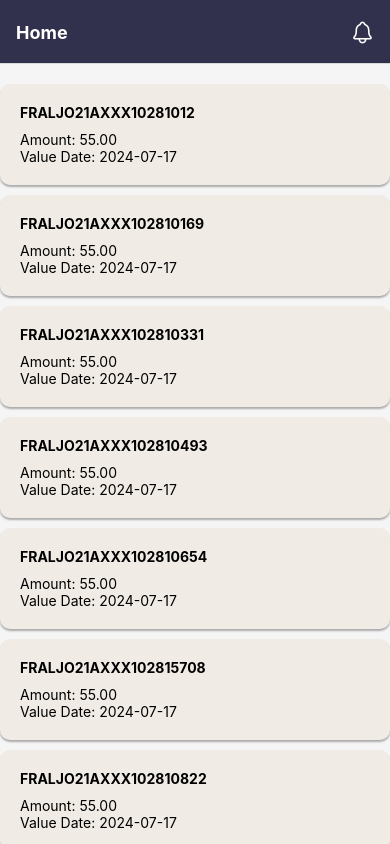
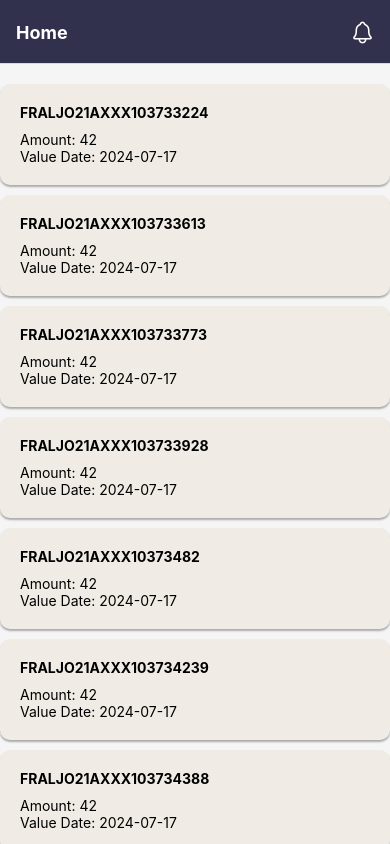
Before and after one commit to mjaber5/jomopay, a React Native app: screen /Home in a window 390 px wide. Built offline with nearby package versions, Linux system fonts and the light colour scheme.

Commit message:
fixes things

```diff
--- a/App.js
+++ b/App.js
@@ -1,7 +1,7 @@
 import React from 'react';
 import { NavigationContainer } from '@react-navigation/native';
 import { createNativeStackNavigator } from '@react-navigation/native-stack';
-import Icon from 'react-native-vector-icons/Ionicons';
+import Icon from 'react-native-vector-icons/Ionicons'; // Import the icon library
 import HomeScreen from './components/screens/HomeScreen';
 import TransactionData from './components/screens/TransactionData';
 import RequestConfirmation from './components/screens/RequestConfirmation';
@@ -37,11 +37,11 @@ export default function App() {
         })}
       >
         <Stack.Screen name="Home" component={HomeScreen} options={{ title: 'Home' }} />
-        <Stack.Screen name="TransactionData" component={TransactionData} options={{ title: 'Transaction Data' }} />
-        <Stack.Screen name="RequestConfirmation" component={RequestConfirmation} options={{ title: 'Request Confirmation' }} />
+        <Stack.Screen name="TransactionData" component={TransactionData} options={{ title: 'Transaction info' }} />
+        <Stack.Screen name="RequestConfirmation" component={RequestConfirmation} options={{ title: 'Dispute info' }} />
         <Stack.Screen name="SuccessRequest" component={SuccessRequest} options={{ title: 'Success' }} />
         <Stack.Screen name="NotificationScreen" component={NotificationScreen} options={{ title: 'Notifications' }} />
-        <Stack.Screen name="WaitFewTime" component={WaitFewTime} options={{ title: 'Please Wait' }} />
+        <Stack.Screen name="WaitFewTime" component={WaitFewTime} options={{ title: 'Wait' }} />
       </Stack.Navigator>
     </NavigationContainer>
   );
--- a/components/screens/RequestConfirmation.js
+++ b/components/screens/RequestConfirmation.js
@@ -3,6 +3,7 @@ import { View, Text, TextInput, TouchableOpacity, StyleSheet, Alert } from 'reac
 import { Picker } from '@react-native-picker/picker';
 import { useNavigation, useRoute } from '@react-navigation/native';
 import appColor from '../../util/app_colors';
+import HomeScreen from './HomeScreen';
 
 const RequestConfirmation = () => {
   const navigation = useNavigation();
@@ -36,7 +37,7 @@ const RequestConfirmation = () => {
   };
 
   const handleNoButtonPress = () => {
-    navigation.navigate('UnSuccessRequest');
+    navigation.navigate('Home');
   };
 
   return (
--- a/components/screens/SuccessRequest.js
+++ b/components/screens/SuccessRequest.js
@@ -9,7 +9,7 @@ const SuccessRequest = () => {
   useEffect(() => {
     const timer = setTimeout(() => {
       navigation.navigate('Home');
-    }, 30000);
+    }, 5000);
 
     return () => clearTimeout(timer);
   }, [navigation]);
--- a/components/screens/WaitFewTime.js
+++ b/components/screens/WaitFewTime.js
@@ -9,7 +9,7 @@ const WaitFewTime = () => {
   useEffect(() => {
     const timer = setTimeout(() => {
       navigation.navigate('SuccessRequest');
-    }, 300000);
+    }, 2000);
 
     return () => clearTimeout(timer);
   }, [navigation]);
--- a/util/data.json
+++ b/util/data.json
@@ -1,111 +1,210 @@
 [
   {
     "MSG_TYPE": "pacs.008.001.08",
-      "MESSAGE_ID": "FRALJO21AXXX10281012",
-      "TRANS_ID": "FRALJO21AXXX10281012",
-      "AMOUNT": "55.00",
+    "MESSAGE_ID": "FRALJO21AXXX103733224",
+    "TRANS_ID": "FRALJO21AXXX103733224",
+    "AMOUNT": 42.00,
     "VALUE_DATE": "2024-07-17",
-      "SENDER_BIC": "FRALJO26",
+    "SENDER_BIC": "FRALJO27",
     "RECEIVER_BIC": "FRALJO21",
     "CURR_CODE": "JOD",
     "RESULT_DESCRIPTION": "Success"
   },
   {
     "MSG_TYPE": "pacs.008.001.08",
-      "MESSAGE_ID": "FRALJO21AXXX102810169",
-      "TRANS_ID": "FRALJO21AXXX102810169",
-      "AMOUNT": "55.00",
+    "MESSAGE_ID": "FRALJO21AXXX103733613",
+    "TRANS_ID": "FRALJO21AXXX103733613",
+    "AMOUNT": 42.00,
     "VALUE_DATE": "2024-07-17",
-      "SENDER_BIC": "FRALJO26",
+    "SENDER_BIC": "FRALJO27",
     "RECEIVER_BIC": "FRALJO22",
     "CURR_CODE": "JOD",
     "RESULT_DESCRIPTION": "Success"
   },
   {
     "MSG_TYPE": "pacs.008.001.08",
-      "MESSAGE_ID": "FRALJO21AXXX102810331",
-      "TRANS_ID": "FRALJO21AXXX102810331",
-      "AMOUNT": "55.00",
+    "MESSAGE_ID": "FRALJO21AXXX103733773",
+    "TRANS_ID": "FRALJO21AXXX103733773",
+    "AMOUNT": 42.00,
     "VALUE_DATE": "2024-07-17",
-      "SENDER_BIC": "FRALJO26",
+    "SENDER_BIC": "FRALJO27",
     "RECEIVER_BIC": "FRALJO23",
     "CURR_CODE": "JOD",
     "RESULT_DESCRIPTION": "Success"
   },
   {
     "MSG_TYPE": "pacs.008.001.08",
-      "MESSAGE_ID": "FRALJO21AXXX102810493",
-      "TRANS_ID": "FRALJO21AXXX102810493",
-      "AMOUNT": "55.00",
+    "MESSAGE_ID": "FRALJO21AXXX103733928",
+    "TRANS_ID": "FRALJO21AXXX103733928",
+    "AMOUNT": 42.00,
     "VALUE_DATE": "2024-07-17",
-      "SENDER_BIC": "FRALJO26",
+    "SENDER_BIC": "FRALJO27",
     "RECEIVER_BIC": "FRALJO24",
     "CURR_CODE": "JOD",
     "RESULT_DESCRIPTION": "Success"
   },
   {
     "MSG_TYPE": "pacs.008.001.08",
-      "MESSAGE_ID": "FRALJO21AXXX102810654",
-      "TRANS_ID": "FRALJO21AXXX102810654",
-      "AMOUNT": "55.00",
+    "MESSAGE_ID": "FRALJO21AXXX10373482",
+    "TRANS_ID": "FRALJO21AXXX10373482",
+    "AMOUNT": 42.00,
     "VALUE_DATE": "2024-07-17",
-      "SENDER_BIC": "FRALJO26",
+    "SENDER_BIC": "FRALJO27",
     "RECEIVER_BIC": "FRALJO25",
     "CURR_CODE": "JOD",
     "RESULT_DESCRIPTION": "Success"
   },
   {
     "MSG_TYPE": "pacs.008.001.08",
-      "MESSAGE_ID": "FRALJO21AXXX102815708",
-      "TRANS_ID": "FRALJO21AXXX102815708",
-      "AMOUNT": "55.00",
+    "MESSAGE_ID": "FRALJO21AXXX103734239",
+    "TRANS_ID": "FRALJO21AXXX103734239",
+    "AMOUNT": 42.00,
     "VALUE_DATE": "2024-07-17",
-      "SENDER_BIC": "FRALJO26",
+    "SENDER_BIC": "FRALJO27",
+    "RECEIVER_BIC": "FRALJO26",
+    "CURR_CODE": "JOD",
+    "RESULT_DESCRIPTION": "Success"
+  },
+  {
+    "MSG_TYPE": "pacs.008.001.08",
+    "MESSAGE_ID": "FRALJO21AXXX103734388",
+    "TRANS_ID": "FRALJO21AXXX103734388",
+    "AMOUNT": 42.00,
+    "VALUE_DATE": "2024-07-17",
+    "SENDER_BIC": "FRALJO27",
+    "RECEIVER_BIC": "FRALJO27",
+    "CURR_CODE": "JOD",
+    "RESULT_DESCRIPTION": "Success"
+  },
+  {
+    "MSG_TYPE": "pacs.008.001.08",
+    "MESSAGE_ID": "FRALJO21AXXX103734540",
+    "TRANS_ID": "FRALJO21AXXX103734540",
+    "AMOUNT": 42.00,
+    "VALUE_DATE": "2024-07-17",
+    "SENDER_BIC": "FRALJO27",
+    "RECEIVER_BIC": "FRALJO28",
+    "CURR_CODE": "JOD",
+    "RESULT_DESCRIPTION": "Success"
+  },
+  {
+    "MSG_TYPE": "pacs.008.001.08",
+    "MESSAGE_ID": "FRALJO21AXXX103734695",
+    "TRANS_ID": "FRALJO21AXXX103734695",
+    "AMOUNT": 42.00,
+    "VALUE_DATE": "2024-07-17",
+    "SENDER_BIC": "FRALJO27",
+    "RECEIVER_BIC": "FRALJO29",
+    "CURR_CODE": "JOD",
+    "RESULT_DESCRIPTION": "Success"
+  },
+  {
+    "MSG_TYPE": "pacs.008.001.08",
+    "MESSAGE_ID": "FRALJO21AXXX103734849",
+    "TRANS_ID": "FRALJO21AXXX103734849",
+    "AMOUNT": 42.00,
+    "VALUE_DATE": "2024-07-17",
+    "SENDER_BIC": "FRALJO27",
+    "RECEIVER_BIC": "FRALJO30",
+    "CURR_CODE": "JOD",
+    "RESULT_DESCRIPTION": "Success"
+  },
+  {
+    "MSG_TYPE": "pacs.008.001.08",
+    "MESSAGE_ID": "FRALJO21AXXX10373510",
+    "TRANS_ID": "FRALJO21AXXX10373510",
+    "AMOUNT": 42.00,
+    "VALUE_DATE": "2024-07-17",
+    "SENDER_BIC": "FRALJO27",
+    "RECEIVER_BIC": "FRALJO31",
+    "CURR_CODE": "JOD",
+    "RESULT_DESCRIPTION": "Success"
+  },
+  {
+    "MSG_TYPE": "pacs.008.001.08",
+    "MESSAGE_ID": "FRALJO21AXXX103735165",
+    "TRANS_ID": "FRALJO21AXXX103735165",
+    "AMOUNT": 42.00,
+    "VALUE_DATE": "2024-07-17",
+    "SENDER_BIC": "FRALJO27",
+    "RECEIVER_BIC": "FRALJO32",
+    "CURR_CODE": "JOD",
+    "RESULT_DESCRIPTION": "Success"
+  },
+  {
+    "MSG_TYPE": "pacs.008.001.08",
+    "MESSAGE_ID": "FRALJO21AXXX103735424",
+    "TRANS_ID": "FRALJO21AXXX103735424",
+    "AMOUNT": 42.00,
+    "VALUE_DATE": "2024-07-17",
+    "SENDER_BIC": "FRALJO27",
+    "RECEIVER_BIC": "FRALJO33",
+    "CURR_CODE": "JOD",
+    "RESULT_DESCRIPTION": "Success"
+  },
+  {
+    "MSG_TYPE": "pacs.008.001.08",
+    "MESSAGE_ID": "FRALJO21AXXX103735605",
+    "TRANS_ID": "FRALJO21AXXX103735605",
+    "AMOUNT": 42.00,
+    "VALUE_DATE": "2024-07-17",
+    "SENDER_BIC": "FRALJO27",
+    "RECEIVER_BIC": "FRALJO34",
+    "CURR_CODE": "JOD",
+    "RESULT_DESCRIPTION": "Success"
+  },
+  {
+    "MSG_TYPE": "pacs.008.001.08",
+    "MESSAGE_ID": "FRALJO21AXXX103735755",
+    "TRANS_ID": "FRALJO21AXXX103735755",
+    "AMOUNT": 42.00,
+    "VALUE_DATE": "2024-07-17",
+    "SENDER_BIC": "FRALJO27",
+    "RECEIVER_BIC": "FRALJO35",
+    "CURR_CODE": "JOD",
+    "RESULT_DESCRIPTION": "Success"
+  },
+  {
+    "MSG_TYPE": "pacs.008.001.08",
+    "MESSAGE_ID": "FRALJO21AXXX103735906",
+    "TRANS_ID": "FRALJO21AXXX103735906",
+    "AMOUNT": 42.00,
+    "VALUE_DATE": "2024-07-17",
+    "SENDER_BIC": "FRALJO27",
+    "RECEIVER_BIC": "FRALJO36",
+    "CURR_CODE": "JOD",
+    "RESULT_DESCRIPTION": "Success"
+  },
+  {
+    "MSG_TYPE": "pacs.008.001.08",
+    "MESSAGE_ID": "FRALJO21AXXX10373658",
+    "TRANS_ID": "FRALJO21AXXX10373658",
+    "AMOUNT": 42.00,
+    "VALUE_DATE": "2024-07-17",
+    "SENDER_BIC": "FRALJO27",
     "RECEIVER_BIC": "FRALJO37",
     "CURR_CODE": "JOD",
     "RESULT_DESCRIPTION": "Success"
   },
   {
     "MSG_TYPE": "pacs.008.001.08",
-      "MESSAGE_ID": "FRALJO21AXXX102810822",
-      "TRANS_ID": "FRALJO21AXXX102810822",
-      "AMOUNT": "55.00",
+    "MESSAGE_ID": "FRALJO21AXXX103736212",
+    "TRANS_ID": "FRALJO21AXXX103736212",
+    "AMOUNT": 42.00,
     "VALUE_DATE": "2024-07-17",
-      "SENDER_BIC": "FRALJO26",
-      "RECEIVER_BIC": "FRALJO26",
+    "SENDER_BIC": "FRALJO27",
+    "RECEIVER_BIC": "FRALJO38",
     "CURR_CODE": "JOD",
     "RESULT_DESCRIPTION": "Success"
   },
   {
     "MSG_TYPE": "pacs.008.001.08",
-      "MESSAGE_ID": "FRALJO21AXXX102810982",
-      "TRANS_ID": "FRALJO21AXXX102810982",
-      "AMOUNT": "55.00",
+    "MESSAGE_ID": "FRALJO21AXXX103736362",
+    "TRANS_ID": "FRALJO21AXXX103736362",
+    "AMOUNT": 36.00,
     "VALUE_DATE": "2024-07-17",
-      "SENDER_BIC": "FRALJO26",
-      "RECEIVER_BIC": "FRALJO27",
-      "CURR_CODE": "JOD",
-      "RESULT_DESCRIPTION": "Success"
-    },
-    {
-      "MSG_TYPE": "pacs.008.001.08",
-      "MESSAGE_ID": "FRALJO21AXXX102811139",
-      "TRANS_ID": "FRALJO21AXXX102811139",
-      "AMOUNT": "55.00",
-      "VALUE_DATE": "2024-07-17",
-      "SENDER_BIC": "FRALJO26",
-      "RECEIVER_BIC": "FRALJO28",
-      "CURR_CODE": "JOD",
-      "RESULT_DESCRIPTION": "Success"
-    },
-    {
-      "MSG_TYPE": "pacs.008.001.08",
-      "MESSAGE_ID": "FRALJO21AXXX102811300",
-      "TRANS_ID": "FRALJO21AXXX102811300",
-      "AMOUNT": "55.00",
-      "VALUE_DATE": "2024-07-17",
-      "SENDER_BIC": "FRALJO26",
-      "RECEIVER_BIC": "FRALJO29",
+    "SENDER_BIC": "FRALJO27",
+    "RECEIVER_BIC": "FRALJO21",
     "CURR_CODE": "JOD",
     "RESULT_DESCRIPTION": "Success"
   }
```
Also changed, not shown: components/screens/TransactionData.js (+0 -12 lines), assets/icon/have-notification.png (deleted), assets/icon/no-notification.png (deleted), components/screens/HomeScreen.js (line endings or trailing spaces). Lines whose indentation alone changed are shown as unchanged.
